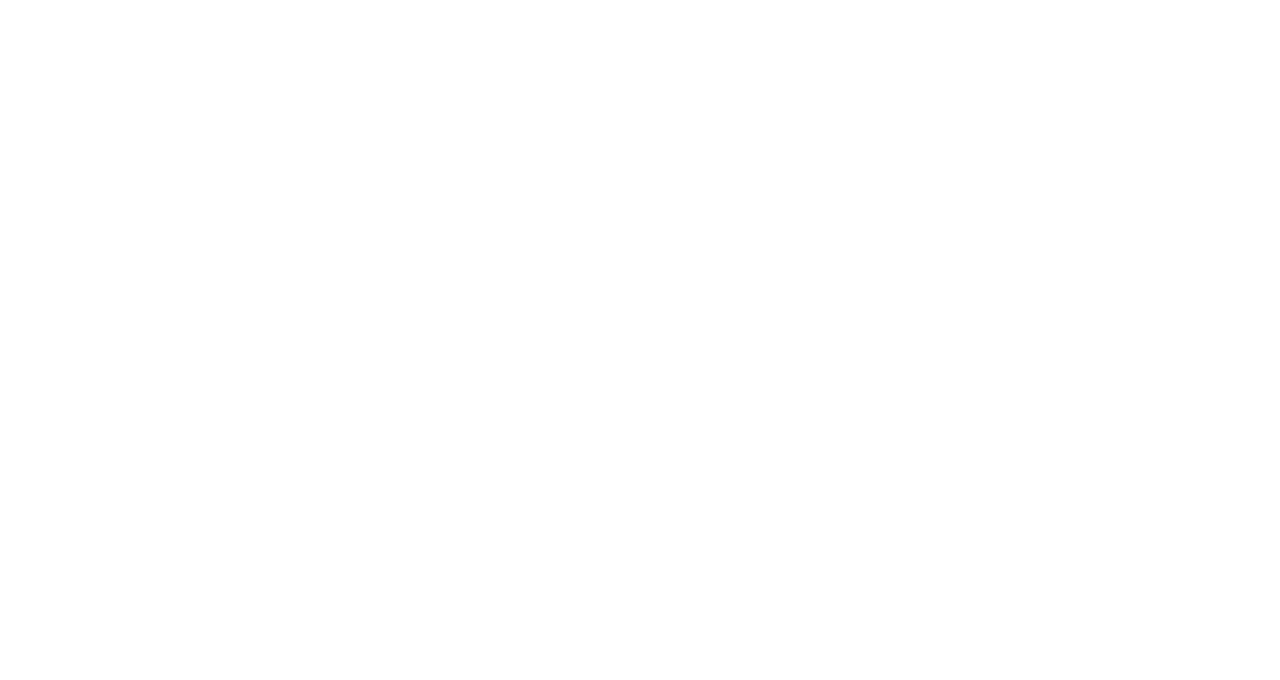
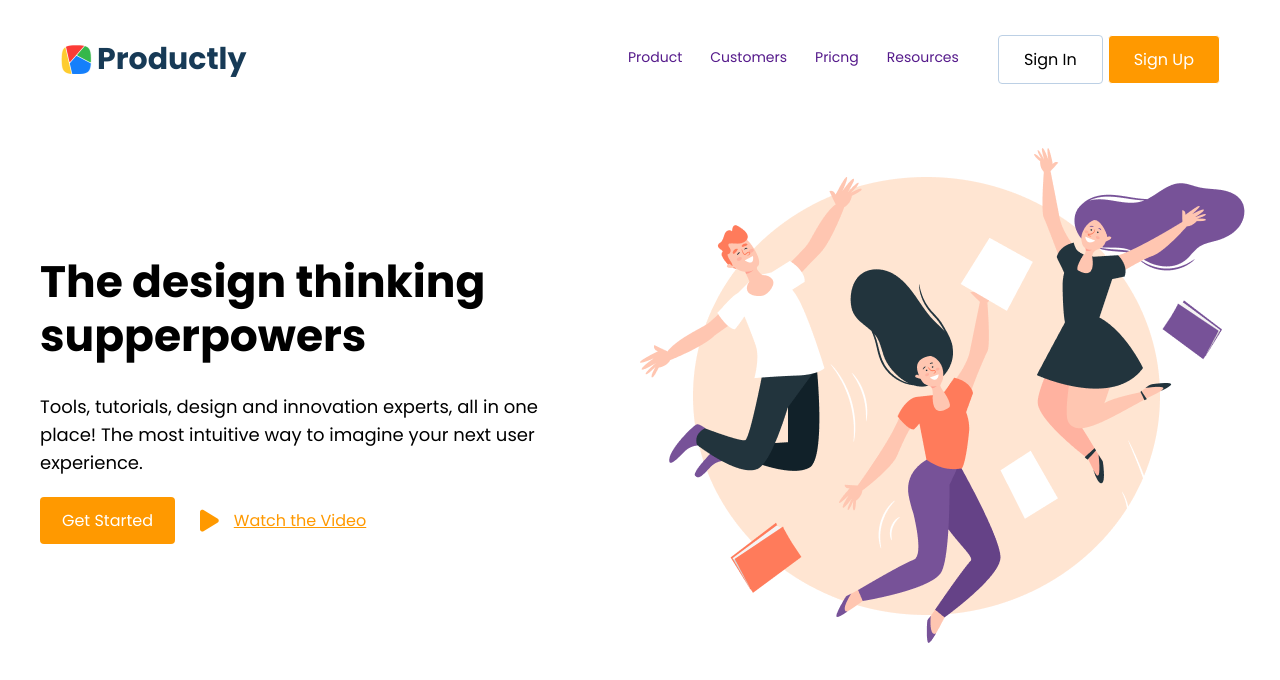
Before and after one commit to nguyendoquochuy/Practice1, a plain HTML site: page index.html in a window 1280 px wide. Drawn offline with Linux system fonts and the light colour scheme.

Commit message:
Up date code html và css của header

```diff
--- a/index.html
+++ b/index.html
@@ -1,12 +1,67 @@
 <!DOCTYPE html>
 <html lang="en">
+
 <head>
     <meta charset="UTF-8">
     <meta http-equiv="X-UA-Compatible" content="IE=edge">
     <meta name="viewport" content="width=device-width, initial-scale=1.0">
-    <title>Document</title>
+    <title>Practice One</title>
+    <link rel="stylesheet" href="https://cdnjs.cloudflare.com/ajax/libs/font-awesome/6.1.1/css/all.min.css">
+    <link rel="stylesheet" href="public/css/style.css">
+
 </head>
+
 <body>
+    <div id="wrapper">
+        <!-- container dùng để bao bọc hết web -->
+        <div class="container">
+            <div id="header h-100vh">
+                <div class="header-nav">
+                    <div class="header-nav-left">
+                        <img src="./public/images/Bitmaplogo.png" alt="Ảnh logo">
+                        <span class="header-brand">Productly</span>
+                    </div>
+                    <div class="header-nav-right">
+                        <ul class="header-nav-menu">
+                            <li class="header-menu-item"><a href="">Product</a></li>
+                            <li class="header-menu-item"><a href="">Customers</a></li>
+                            <li class="header-menu-item"><a href="">Pricng</a></li>
+                            <li class="header-menu-item"><a href="">Resources</a></li>
+                        </ul>
+                        <div class="header-nav-button">
+                            <a href="" class=" button-signin">Sign In</a>
+                            <a href="" class="btn-orange button-signup">Sign Up</a>
+                        </div>
+                    </div>
+                </div>
+                <div class="header-content flex-center">
+                    <div class="artice-content w-50">
+                        <span class="artice-title">The design thinking supperpowers</span>
+                        <p class="artice-detail">Tools, tutorials, design and innovation experts, all in one place! The
+                            most intuitive way to imagine your next user experience.</p>
+                        <div class="artice-start flex-center">
+                            <a href="" class="btn__get-started btn-orange">Get Started</a>
+                            <i class="color-orange fa-solid fa-play"></i>
+                            <a href="" class="color-orange watch-video">Watch the Video</a>
+                        </div>
+                    </div>
+                    <div class="artice-thumb w-50">
+                        <img src="public/images/ImageHeader2.png" alt="">
 
+                    </div>
+                </div>
+            </div>
+            <div id="content">
+                <div class="we-desgin"></div>
+                <div class="content__item"></div>
+                <div class="content__item"></div>
+                <div class="content__item"></div>
+                <div class="content__hero"></div>
+                <div class="content__maketing"></div>
+            </div>
+            <div id="footer"></div>
+        </div>
+    </div>
 </body>
+
 </html>
--- /dev/null
+++ b/public/css/style.css
@@ -0,0 +1,155 @@
+@import url('https://fonts.googleapis.com/css2?family=Poppins:wght@100;200;300;400;500;600;700;800;900&display=swap');
+
+* {
+    /* reset Css */
+    padding: 0px;
+    margin: 0px;
+    box-sizing: border-box;
+}
+
+:root {
+    --orange-color: #FF9900;
+    --while-color: #fff;
+}
+
+.flex {
+    display: flex;
+}
+
+.flex-center {
+    display: flex;
+    justify-content: center;
+    align-items: center;
+}
+
+.w-50 {
+    width: 50% !important;
+}
+
+.btn-orange {
+    background-color: var(--orange-color);
+    color: #fff;
+}
+
+.color-orange {
+    color: var(--orange-color);
+}
+
+body {
+    font-family: 'Poppins', sans-serif;
+}
+
+a {
+    text-decoration: none;
+}
+
+.container {
+    width: 1200px;
+    margin: 0 auto;
+}
+
+.header-nav {
+    display: flex;
+    justify-content: space-between;
+    margin: 20px;
+    height: 78px;
+    align-items: center;
+}
+
+.header-nav-right {
+    display: flex;
+}
+
+.flex {
+    display: flex;
+}
+
+.h-100vh{
+    height: 100vh;
+}
+ul.header-nav-menu {
+    display: flex;
+    list-style: none;
+    font-size: 14px;
+}
+
+.header-nav-left {
+    display: flex;
+    align-items: center;
+}
+
+span.header-brand {
+    font-size: 30px;
+    font-weight: 700;
+    color: #173A56;
+    margin-left: 5px;
+}
+
+li.header-menu-item a {
+    display: inline-block;
+    padding: 12px 14px;
+}
+
+.header-nav-button {
+    display: flex;
+    align-items: center;
+}
+
+.header-nav-button a {
+    display: inline-block;
+    padding: 11px 25px;
+    border: 1px solid;
+    border-radius: 4px;
+}
+
+a.button-signup {
+    margin-left: 5px;
+    font-weight: 400;
+}
+
+a.button-signin {
+    border-color: #BCD0E5;
+    color: #000;
+    font-weight: 400;
+    margin-left: 25px;
+}
+
+a.btn__get-started.btn-orange {
+    padding: 11px 22px;
+    border-radius: 4px;
+}
+
+.artice-start.flex-center {
+    justify-content: start;
+}
+
+i.color-orange.fa-solid.fa-play {
+    font-size: 25px;
+    margin: 0 15px 0 25px;
+}
+
+.watch-video {
+    text-decoration: underline;
+}
+
+span.artice-title {
+    font-size: 44px;
+    font-weight: 700;
+    line-height: 54px;
+}
+
+p.artice-detail {
+    font-size: 18px;
+    font-weight: 400;
+    line-height: 28px;
+    margin-top: 30px;
+    margin-bottom: 20px;
+}
+
+.artice-content.w-50 {
+    padding-right: 50px;
+}
+
+.header-content{
+    margin-top: 50px;
+}
```
Also changed, not shown: public/images/BgFeature1.png (added).
